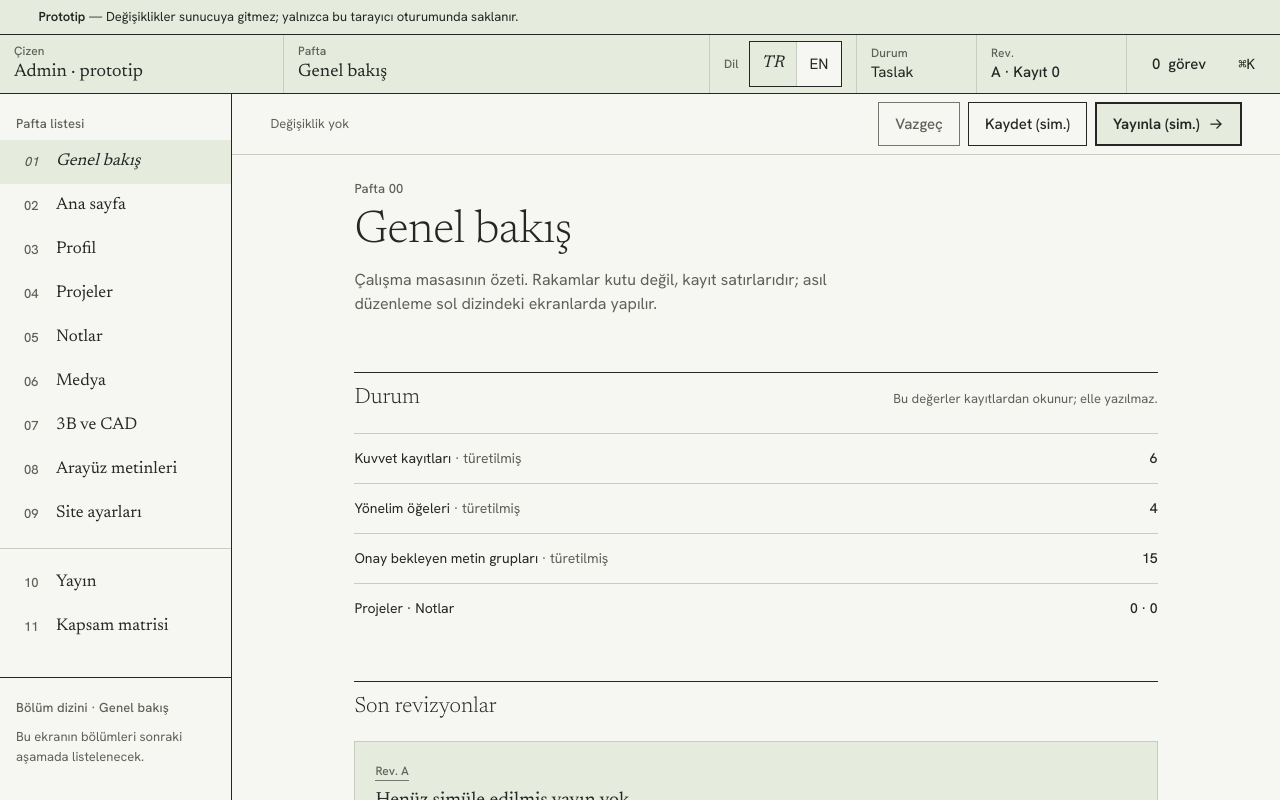
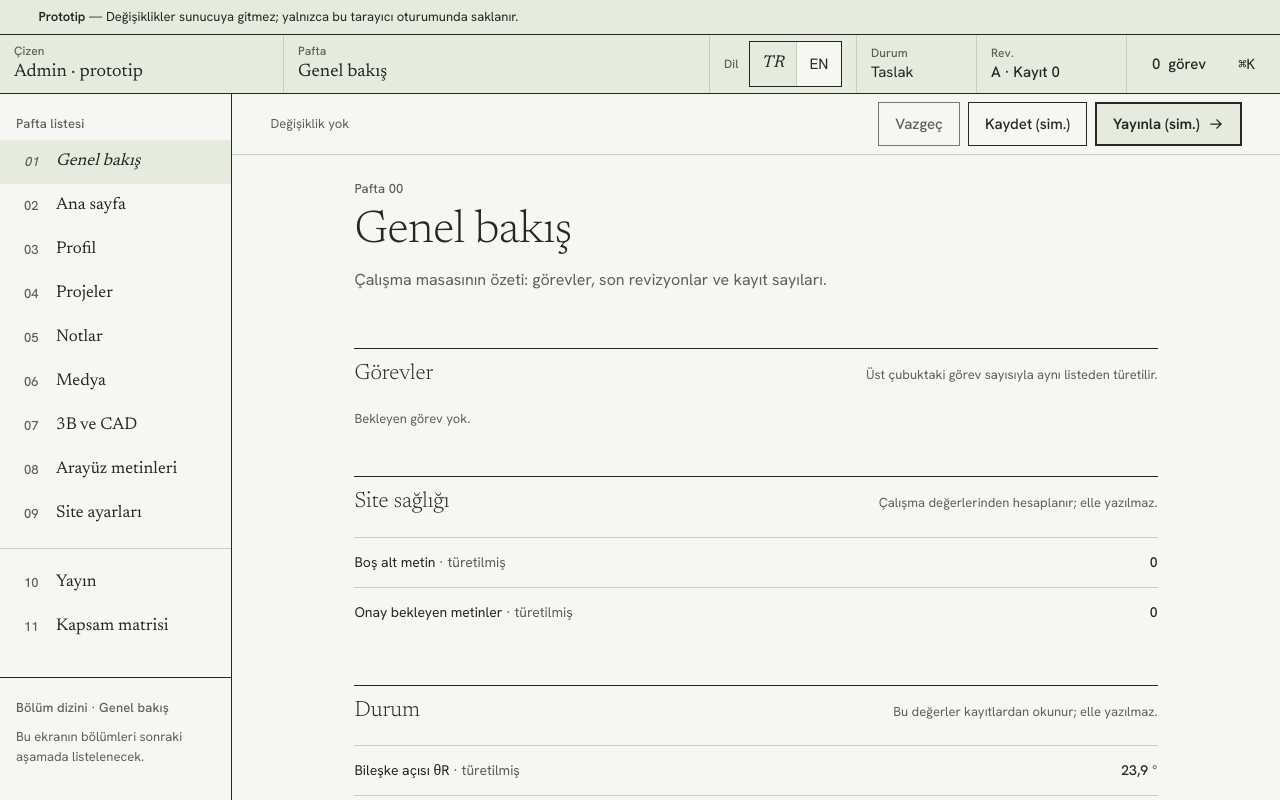
Before and after one commit to egecanakincioglu/sinem-can-personal-portfolio, a Next.js app: page /admin in a window 1280 px wide. Built offline with nearby package versions, Linux system fonts and the light colour scheme.

Commit message:
feat(admin): derive the overview from the panel state
Show task counts, site health, recent revisions and derived values
from the panel state instead of the static content.

```diff
--- /dev/null
+++ b/src/app/admin/(workspace)/Overview.tsx
@@ -0,0 +1,119 @@
+'use client';
+
+import Link from 'next/link';
+import { fullDate, num } from '@/lib/format';
+import { resultant } from '@/lib/physics';
+import { revLetter } from '@/lib/publish';
+import { groupIssues } from '@/lib/task-queue';
+import { PageHeader, Section } from '../ui/PageHeader';
+import { EmptyState, Readout, StatusChip } from '../ui/feedback';
+import { useAdmin } from '../ui/store';
+import { screenBySlug, screenHref, screens } from '../screens';
+
+const screen = screenBySlug('')!;
+
+/** Blank alternative-text sides in a value: any `alt` that is a TR/EN pair counts each empty language. */
+function emptyAlt(value: unknown): number {
+  if (!value || typeof value !== 'object') return 0;
+  if (Array.isArray(value)) return value.reduce<number>((n, v) => n + emptyAlt(v), 0);
+  return Object.entries(value).reduce<number>((n, [k, v]) => {
+    const pair = v as { tr?: unknown; en?: unknown } | null;
+    if (k === 'alt' && pair && typeof pair.tr === 'string' && typeof pair.en === 'string')
+      return n + (pair.tr.trim() ? 0 : 1) + (pair.en.trim() ? 0 : 1);
+    return n + emptyAlt(v);
+  }, 0);
+}
+
+/** Overview: hairline records read from the mock state. Every figure is derived, none is typed. */
+export function Overview() {
+  const { state, derived, snapshot, issues } = useAdmin();
+  const groups = groupIssues(issues);
+  const unapproved = groups.find((g) => g.group === 'Onay bekleyen metinler')?.issues.length ?? 0;
+  const altGaps = emptyAlt(derived.portrait) + emptyAlt(state.projects);
+  const theta = num(resultant(derived.forceRecords).angleDeg, 'tr', 1);
+  const last = state.revisions.slice(0, 3);
+  return (
+    <>
+      <PageHeader kicker="Pafta 00" title={screen.title} lede={screen.lede} />
+      <Section id="gorevler" title="Görevler" note="Üst çubuktaki görev sayısıyla aynı listeden türetilir.">
+        {groups.length === 0 ? (
+          <p className="a-help">Bekleyen görev yok.</p>
+        ) : (
+          <dl className="a-readouts">
+            {groups.map((g) => (
+              <Readout key={g.group} derived label={g.group} value={g.issues.length} />
+            ))}
+          </dl>
+        )}
+      </Section>
+      <Section id="saglik" title="Site sağlığı" note="Çalışma değerlerinden hesaplanır; elle yazılmaz.">
+        <dl className="a-readouts">
+          <Readout derived label="Boş alt metin" value={altGaps} />
+          <Readout derived label="Onay bekleyen metinler" value={unapproved} />
+        </dl>
+      </Section>
+      <Section id="durum" title="Durum" note="Bu değerler kayıtlardan okunur; elle yazılmaz.">
+        <dl className="a-readouts">
+          <Readout derived label="Bileşke açısı θR" value={theta} unit="°" />
+          <Readout derived label="Kuvvet kayıtları" value={derived.forceRecords.length} />
+          <Readout derived label="Yönelim öğeleri" value={derived.interests.length} />
+          <Readout derived label="Projeler" value={state.projects.length} />
+          <Readout derived label="Yayında görünen projeler" value={snapshot.publicProjects.length} />
+        </dl>
+      </Section>
+      <Section id="revizyon" title="Son revizyonlar">
+        {last.length === 0 ? (
+          <EmptyState title="Henüz simüle edilmiş yayın yok." mark={`Rev. ${revLetter(state.rev)}`}>
+            <p>Her “Yayınla (sim.)” işlemi burada bir satır olarak görünecek. Gerçek siteye hiçbir şey gönderilmez.</p>
+          </EmptyState>
+        ) : (
+          <dl className="a-readouts">
+            {last.map((r) => (
+              <Readout
+                key={r.rev}
+                label={`Rev. ${revLetter(r.rev)} — ${fullDate(r.at.slice(0, 10), 'tr')} (sim.)`}
+                value={r.changes.length}
+                unit="değişiklik"
+              />
+            ))}
+          </dl>
+        )}
+        <p className="a-help">
+          <Link href="/admin/yayin">Yayın ekranı</Link>
+        </p>
+      </Section>
+      <Section id="ekranlar" title="Ekranlar">
+        <ul className="a-recs">
+          {screens
+            .filter((s) => s.slug)
+            .map((s, i) => (
+              <li className="a-rec" key={s.slug}>
+                <div className="a-rec-meta">
+                  <span className="a-num">{String(i + 1).padStart(2, '0')}</span>
+                </div>
+                <div className="a-rec-body">
+                  <Link href={screenHref(s)} className="a-rec-link">
+                    {s.title}
+                  </Link>
+                  <p className="a-help">{s.lede}</p>
+                </div>
+                <div className="a-rec-tools">
+                  {s.slug === 'ana-sayfa' ? (
+                    <StatusChip kind="ready">Açık</StatusChip>
+                  ) : (
+                    <span className="a-help">Aşama {s.stage}</span>
+                  )}
+                </div>
+              </li>
+            ))}
+        </ul>
+      </Section>
+      <Section id="hakkinda" title="Prototip hakkında">
+        <p className="a-prose">
+          ANTET, genel sitenin çizim bürosudur: aynı pafta, çizenin tarafından görünür. Bu bir prototiptir; kimlik
+          doğrulama, veritabanı ya da yükleme yoktur ve geliştirme ortamı dışında hiçbir şey sunulmaz.
+        </p>
+      </Section>
+    </>
+  );
+}
--- a/src/app/admin/(workspace)/layout.tsx
+++ b/src/app/admin/(workspace)/layout.tsx
@@ -1,7 +1,9 @@
+import { devFixtureProjects } from '@/content/media-manifest';
 import { assertDevOnly } from '../guard';
 import { AdminShell } from '../ui/AdminShell';
 
 export default function WorkspaceLayout({ children }: { children: React.ReactNode }) {
   assertDevOnly();
-  return <AdminShell>{children}</AdminShell>;
+  // The samples are passed in from the server so their module stays out of production bundles.
+  return <AdminShell samples={devFixtureProjects()}>{children}</AdminShell>;
 }
--- a/src/app/admin/(workspace)/page.tsx
+++ b/src/app/admin/(workspace)/page.tsx
@@ -1,67 +1,7 @@
-import Link from 'next/link';
 import { assertDevOnly } from '../guard';
-import { PageHeader, Section } from '../ui/PageHeader';
-import { EmptyState, Readout, StatusChip } from '../ui/feedback';
-import { screens, screenHref } from '../screens';
-import { draft, forceRecords, interests } from '@/content/site';
+import { Overview } from './Overview';
 
-export default function Overview() {
+export default function OverviewScreen() {
   assertDevOnly();
-  const unapproved = Object.values(draft).filter(
-    (v) => v && typeof v === 'object' && 'approved' in v && v.approved === false,
-  ).length;
-  return (
-    <>
-      <PageHeader
-        kicker="Pafta 00"
-        title="Genel bakış"
-        lede="Çalışma masasının özeti. Rakamlar kutu değil, kayıt satırlarıdır; asıl düzenleme sol dizindeki ekranlarda yapılır."
-      />
-      <Section id="durum" title="Durum" note="Bu değerler kayıtlardan okunur; elle yazılmaz.">
-        <dl className="a-readouts">
-          <Readout label="Kuvvet kayıtları" value={forceRecords.length} derived />
-          <Readout label="Yönelim öğeleri" value={interests.length} derived />
-          <Readout label="Onay bekleyen metin grupları" value={unapproved} derived />
-          <Readout label="Projeler · Notlar" value="0 · 0" />
-        </dl>
-      </Section>
-      <Section id="revizyon" title="Son revizyonlar">
-        <EmptyState title="Henüz simüle edilmiş yayın yok." mark="Rev. A">
-          <p>Her “Yayınla (sim.)” işlemi burada bir satır olarak görünecek. Gerçek siteye hiçbir şey gönderilmez.</p>
-        </EmptyState>
-      </Section>
-      <Section id="ekranlar" title="Ekranlar">
-        <ul className="a-recs">
-          {screens
-            .filter((s) => s.slug)
-            .map((s, i) => (
-              <li className="a-rec" key={s.slug}>
-                <div className="a-rec-meta">
-                  <span className="a-num">{String(i + 1).padStart(2, '0')}</span>
-                </div>
-                <div className="a-rec-body">
-                  <Link href={screenHref(s)} className="a-rec-link">
-                    {s.title}
-                  </Link>
-                  <p className="a-help">{s.lede}</p>
-                </div>
-                <div className="a-rec-tools">
-                  {s.slug === 'ana-sayfa' ? (
-                    <StatusChip kind="ready">Açık</StatusChip>
-                  ) : (
-                    <span className="a-help">Aşama {s.stage}</span>
-                  )}
-                </div>
-              </li>
-            ))}
-        </ul>
-      </Section>
-      <Section id="hakkinda" title="Prototip hakkında">
-        <p className="a-prose">
-          ANTET, genel sitenin çizim bürosudur: aynı pafta, çizenin tarafından görünür. Bu bir prototiptir; kimlik
-          doğrulama, veritabanı ya da yükleme yoktur ve geliştirme ortamı dışında hiçbir şey sunulmaz.
-        </p>
-      </Section>
-    </>
-  );
+  return <Overview />;
 }
```
Also changed, not shown: 1 other file (tests, documents, lock files or other folders).
